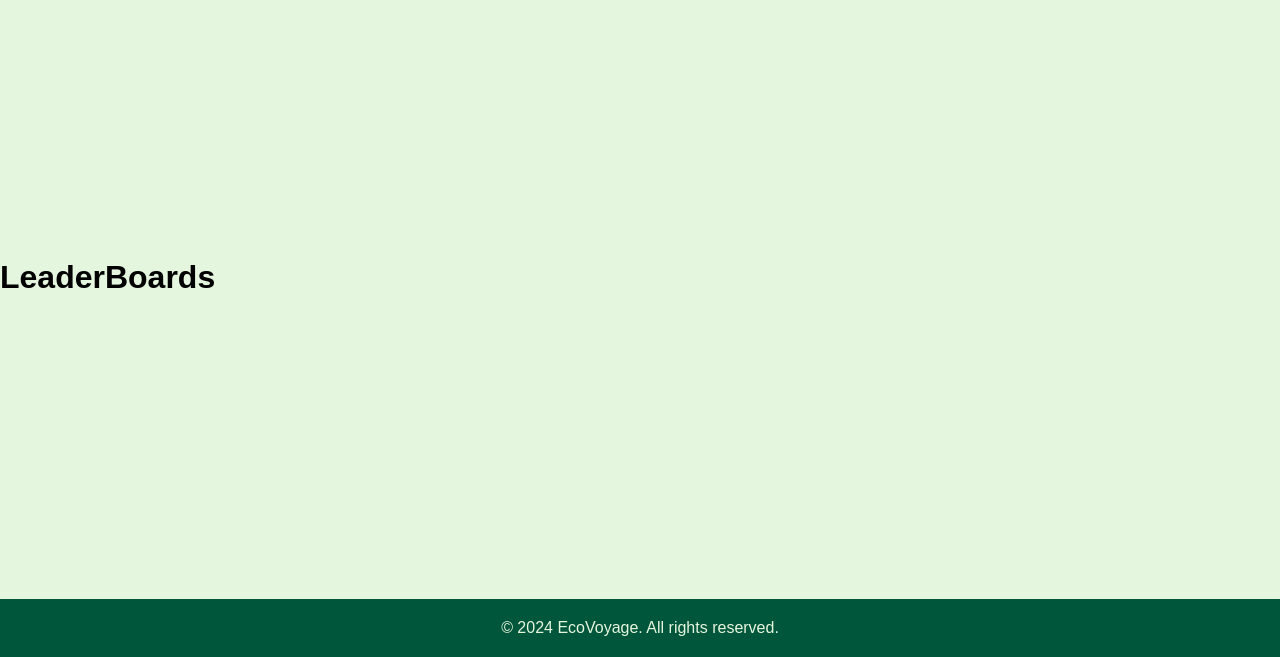
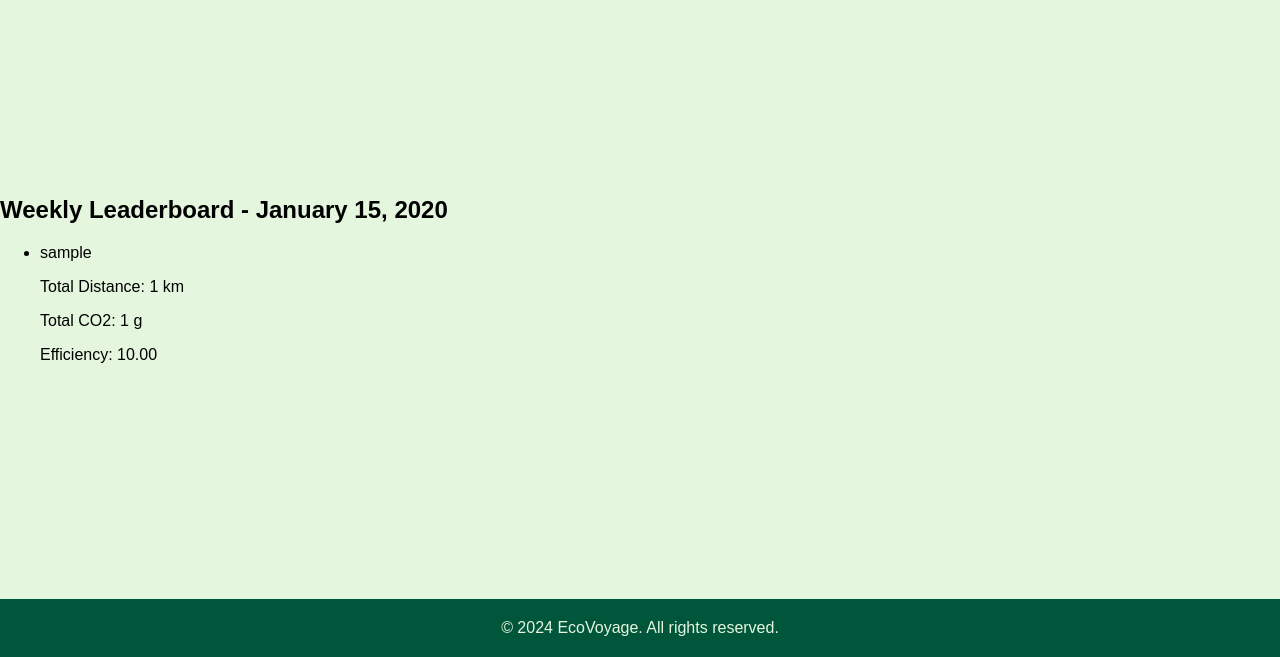
Before and after one commit to Mayank-711/EcoVoyage, a Django app: template templates/mainapp/leaderboards.html in a window 1280 px wide. Shown: the part 143-800 px from the top of the page. Run offline with Django 5.2, Linux system fonts and the light colour scheme; the template is opened without the code that fills it: most values are stand-ins (such as "Sample title", 1, 10 or a date in 2020); some libraries are stand-ins or nearby versions.

Commit message:
leaderboards

```diff
--- a/templates/mainapp/leaderboards.html
+++ b/templates/mainapp/leaderboards.html
@@ -1,17 +1,32 @@
 {% extends 'mainapp/base.html' %}
-{%load static%}
-{% block title %}LeaderBoards{% endblock %}
+{% load static %}
+{% block title %}Weekly Leaderboards{% endblock %}
 
 {% block extra_head %}
-    <link rel="stylesheet" href="{% static 'css/leaderboars.css' %}">
+    <link rel="stylesheet" href="{% static 'css/leaderboards.css' %}">
 {% endblock %}
 
 {% block content %}
-    <div class="content-container">
-        <h1>LeaderBoards</h1>
+    <div class="leaderboard-container">
+        <h2>Weekly Leaderboard - {{ now|date:"F j, Y" }}</h2> <!-- Show the current week or date range -->
+        {% if leaderboard %}
+            <ul class="leaderboard-list">
+                {% for entry in leaderboard %}
+                    <li class="leaderboard-item">
+                        <!-- <div class="profile-pic">
+                            <img src="{{ entry.user__userprofile__image.url }}" alt="{{ entry.user__username }}'s profile picture">
+                        </div> -->
+                        <div class="leaderboard-info">
+                            <p class="username">{{ entry.user__username }}</p>
+                            <p>Total Distance: {{ entry.total_distance }} km</p>
+                            <p>Total CO2: {{ entry.total_carbon }} g</p>
+                            <p>Efficiency: {{ entry.efficiency|floatformat:2 }}</p>
+                        </div>
+                    </li>
+                {% endfor %}
+            </ul>
+        {% else %}
+            <p>No data available for this week.</p>
+        {% endif %}
     </div>
 {% endblock %}
-
-{% block extra_scripts %}
-    <!-- Add any additional JavaScript files or scripts specific to this page -->
-{% endblock %}
```
Also changed, not shown: mainapp/views.py (+24 -4 lines).
